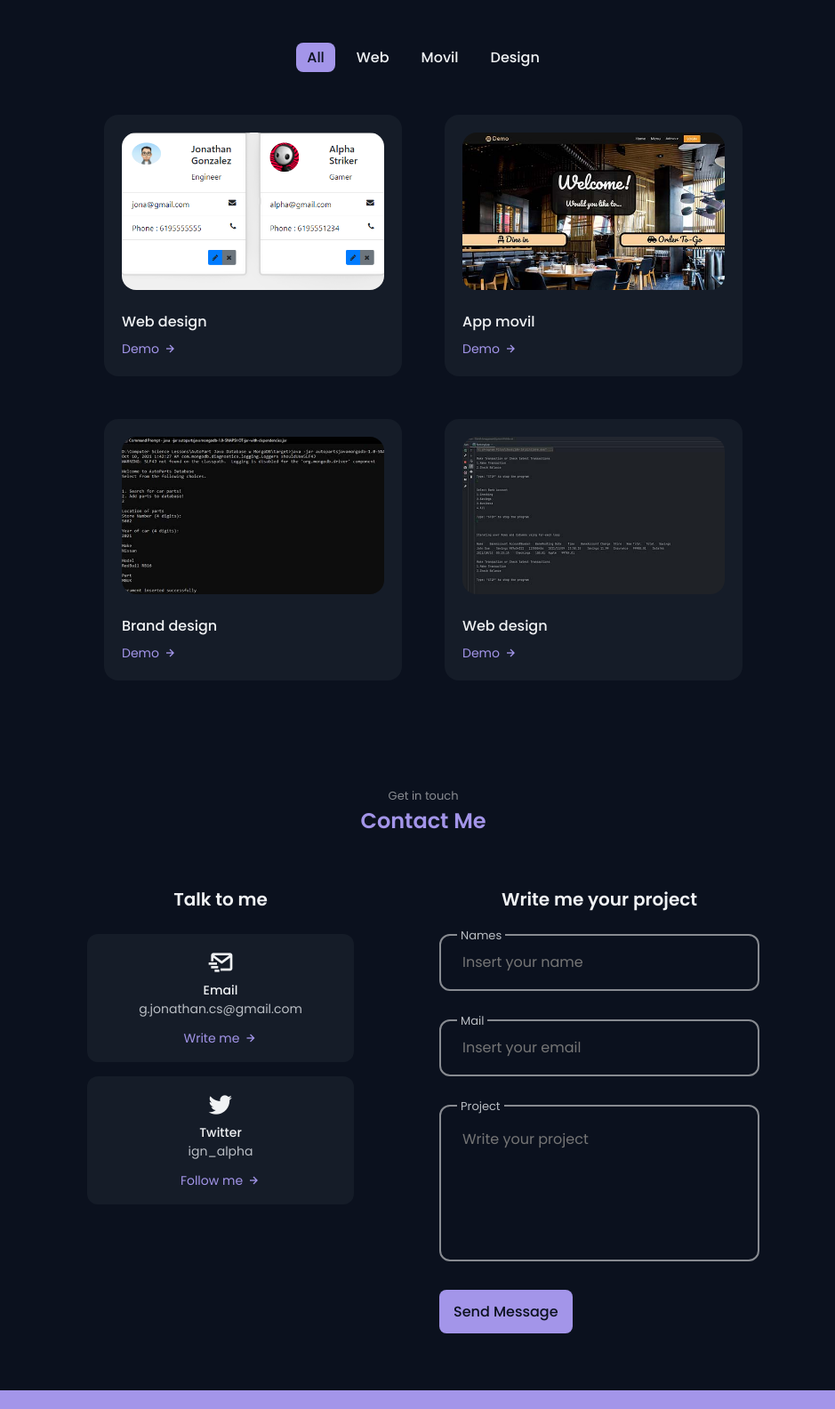
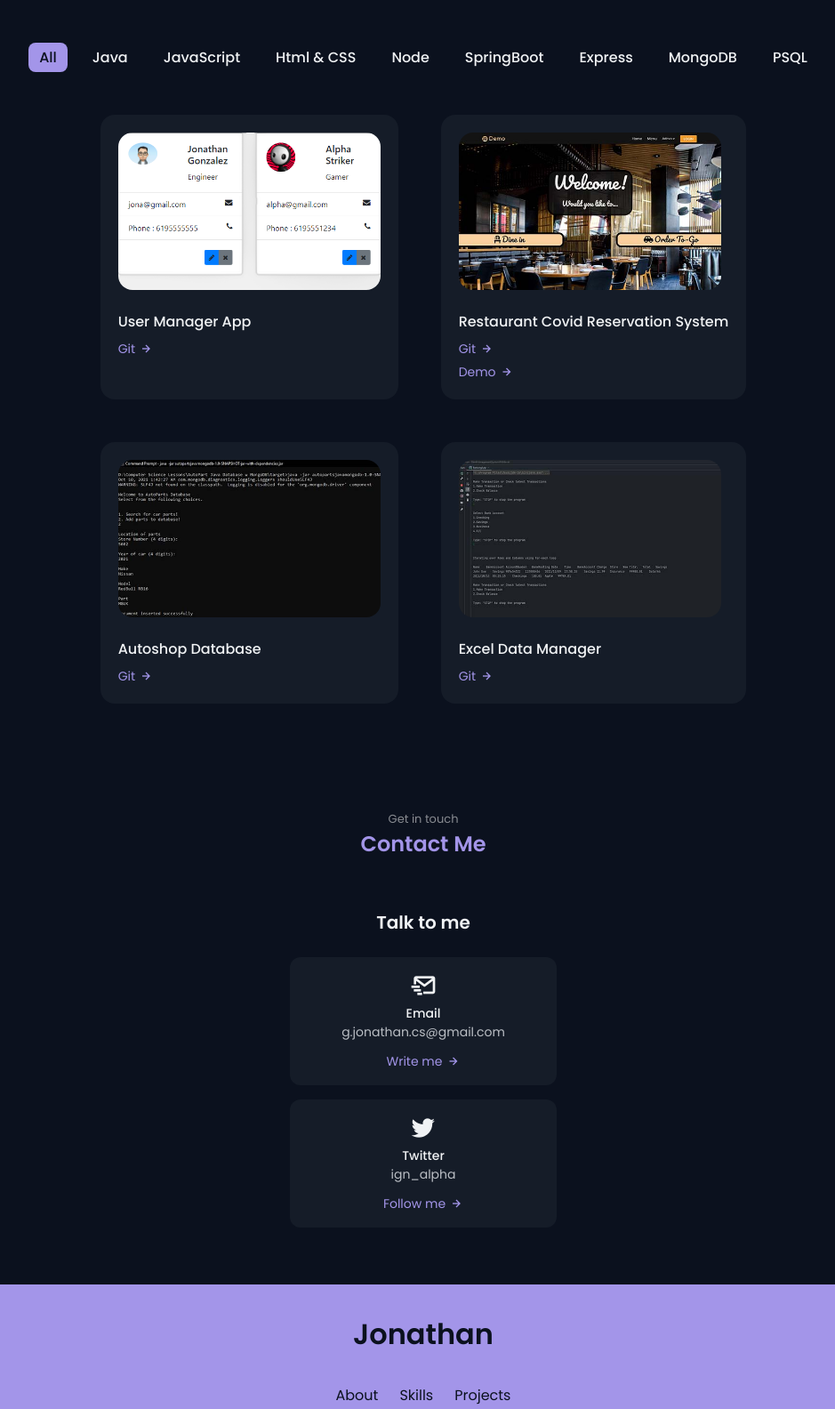
Before and after one commit to alpha-cs/CustomPortfolioWebsite, a plain HTML site: page index.html in a window 1280 px wide. Shown: the part 2700-4284 px from the top of the page at 89% size, without its empty margins (164-1103 px from the left). Drawn offline with nearby package versions, Linux system fonts and the light colour scheme.

Commit message:
QOL update

```diff
--- a/assets/scss/theme/_theme.scss
+++ b/assets/scss/theme/_theme.scss
@@ -60,6 +60,9 @@ body.light-theme{
 .light-theme .about__box{
     box-shadow: 0 2px 8px hsla(var(--second-hue), 48%, 8%, .1);
 }
+.light-theme .about__box:hover{
+    box-shadow: 0 2px 8px hsla(var(--second-hue), 48%, 8%, .1);
+}
 
 .light-theme .skills__content,
 .light-theme .services__card,
--- a/index.html
+++ b/index.html
@@ -148,6 +148,7 @@
 
         <!--=============== SKILLS ===============-->
         <section class="skills section" id="skills">
+            <a href="#skills" class="home__scroll"></a>
             <span class="section__subtitle">My abilities</span>
             <h2 class="section__title">My Experience</h2>
 
@@ -455,118 +456,78 @@
         </section>
 
         <!--=============== WORK ===============-->
+        <a href="#work" class="home__scroll"></a>
         <section class="work section" id="work">
             <span class="section__subtitle">My Portfolio</span>
             <h2 class="section__title">Recent Works</h2>
 
             <div class="work__filters">
                 <span class="work__item active-work" data-filter='all'>All</span>
-                <span class="work__item" data-filter='.web'>Web</span>
-                <span class="work__item" data-filter='.movil'>Movil</span>
-                <span class="work__item" data-filter='.design'>Design</span>
+                <span class="work__item" data-filter='.java'>Java</span>
+                <span class="work__item" data-filter='.javascript'>JavaScript</span>
+                <span class="work__item" data-filter='.html'>Html & CSS</span>
+                <span class="work__item" data-filter='.node'>Node</span>
+                <span class="work__item" data-filter='.springboot'>SpringBoot</span>
+                <span class="work__item" data-filter='.express'>Express</span>
+                <span class="work__item" data-filter='.mongodb'>MongoDB</span>
+                <span class="work__item" data-filter='.psql'>PSQL</span>
             </div>
 
             <div class="work__container container grid">
-                <div class="work__card mix web">
+                <!-- Div class changes filter -->
+                <div class="work__card mix java html psql springboot">
                     <img src="assets/img/work1.png" alt="" class="work__img">
 
-                    <h3 class="work__title">Web design</h3>
+                    <h3 class="work__title">User Manager App</h3>
 
-                    <a href="" class="work__button">
-                        Demo <i class='bx bx-right-arrow-alt work__icon'></i>
+                    <a href="https://github.com/Gjonathan252/User-Manager-Application" target="_blank" class="work__button">
+                        Git <i class='bx bx-right-arrow-alt work__icon'></i>
                     </a>
                 </div>
 
-                <div class="work__card mix movil">
+                <div class="work__card mix javascript node express mongodb html">
                     <img src="assets/img/work2.jpg" alt="" class="work__img">
 
-                    <h3 class="work__title">App movil</h3>
+                    <h3 class="work__title">Restaurant Covid Reservation System</h3>
 
-                    <a href="" class="work__button">
+                    <a href="https://github.com/Gjonathan252/Team-Salesforce" target="_blank" class="work__button">
+                        Git <i class='bx bx-right-arrow-alt work__icon'></i>
+                    </a>
+                    <a href="https://reservationforce.herokuapp.com/public/index.html" target="_blank" class="work__button demo__button">
                         Demo <i class='bx bx-right-arrow-alt work__icon'></i>
+                    </a>
+
+                </div>
+
+                <div class="work__card mix java mongodb springboot">
+                    <img src="assets/img/work3.jpg" alt="" class="work__img">
+
+                    <h3 class="work__title">Autoshop Database</h3>
+
+                    <a href="https://github.com/Gjonathan252/AutoPart-Java-Database-w-MongoDB" target="_blank" class="work__button">
+                        Git <i class='bx bx-right-arrow-alt work__icon'></i>
                     </a>
                 </div>
 
-                <div class="work__card mix design">
-                    <img src="assets/img/work3.jpg" alt="" class="work__img">
+                <div class="work__card mix java mongodb springboot">
+                    <img src="assets/img/work4.jpg" alt="" class="work__img">
 
-                    <h3 class="work__title">Brand design</h3>
+                    <h3 class="work__title">Excel Data Manager</h3>
 
-                    <a href="" class="work__button">
-                        Demo <i class='bx bx-right-arrow-alt work__icon'></i>
+                    <a href="https://github.com/Gjonathan252/Excel-Bank-Management-Java" target="_blank" class="work__button">
+                        Git <i class='bx bx-right-arrow-alt work__icon'></i>
                     </a>
                 </div>
-
-                <div class="work__card mix web">
-                    <img src="assets/img/work4.jpg" alt="" class="work__img">
-
-                    <h3 class="work__title">Web design</h3>
-
-                    <a href="" class="work__button">
-                        Demo <i class='bx bx-right-arrow-alt work__icon'></i>
-                    </a>
-                </div>
-
-                <!-- <div class="work__card mix movil">
-                    <img src="assets/img/work5.jpg" alt="" class="work__img">
-
-                    <h3 class="work__title">App movil</h3>
-
-                    <a href="" class="work__button">
-                        Demo <i class='bx bx-right-arrow-alt work__icon'></i>
-                    </a>
-                </div> -->
             </div>
         </section>
-
-        <!-- =============== TESTIMONIALS ===============
-        <section class="testimonial section">
-            <span class="section__subtitle">My clients say</span>
-            <h2 class="section__title">Testimonial</h2>
-
-            <div class="testimonial__container container swiper">
-                <div class="swiper-wrapper">
-                    <div class="testimonial__card swiper-slide">
-                        <img src="assets/img/testimonial1.png" alt="" class="testimonial__img">
-
-                        <h3 class="testimonial__name">Jhon Doe</h3>
-                        <p class="testimonial__description">
-                            A really good job, all aspects of the project were
-                            followed step by step and with good results.
-                        </p>
-                    </div>
-
-                    <div class="testimonial__card swiper-slide">
-                        <img src="assets/img/testimonial2.png" alt="" class="testimonial__img">
-
-                        <h3 class="testimonial__name">Paula Vusy</h3>
-                        <p class="testimonial__description">
-                            A really good job, all aspects of the project were
-                            followed step by step and with good results.
-                        </p>
-                    </div>
-
-                    <div class="testimonial__card swiper-slide">
-                        <img src="assets/img/testimonial3.png" alt="" class="testimonial__img">
-
-                        <h3 class="testimonial__name">Sara Cill</h3>
-                        <p class="testimonial__description">
-                            A really good job, all aspects of the project were
-                            followed step by step and with good results.
-                        </p>
-                    </div>
-                </div>
-
-                <div class="swiper-pagination"></div>
-            </div>
-        </section> -->
 
         <!--=============== CONTACT ===============-->
         <section class="contact section" id="contact">
             <span class="section__subtitle">Get in touch</span>
             <h2 class="section__title">Contact Me</h2>
 
-            <div class="contact__container container grid">
+            <div class="contact__container container">
+                <!-- if contact me is added the add grid to contact__container for spacing -->
                 <div class="contact__content">
                     <h3 class="contact__title">Talk to me</h3>
 
@@ -582,17 +543,7 @@
                             </a>
                         </div>
 
-                        <!-- <div class="contact__card">
-                            <i class='bx bxl-whatsapp contact__card-icon'></i>
-                            <h3 class="contact__card-title">Phone</h3>
-                            <span class="contact__card-data">(619)555-5555</span> -->
-
-                            <!-- Insert a real number plus country code -->
-                            <!-- <a href="https://api.whatsapp.com/send?phone=5555555555&text=Hello, more information!"
-                                target="_blank" class="contact__button">
-                                Write me <i class='bx bx-right-arrow-alt contact__button-icon'></i>
-                            </a>
-                        </div> -->
+                        <!-- Contact Number goes here -->
 
                         <div class="contact__card">
                             <i class='bx bxl-twitter contact__card-icon'></i>
@@ -602,37 +553,12 @@
                             <a href="https://twitter.com/ign_alpha" target="_blank" class="contact__button">
                                 Follow me <i class='bx bx-right-arrow-alt contact__button-icon'></i>
                             </a>
-                            <!-- Insert your brand name or profile -->
-                            <!-- <a href="https://m.me/bedimcode" target="_blank" class="contact__button">
-                                Follow me <i class='bx bx-right-arrow-alt contact__button-icon'></i>
-                            </a> -->
                         </div>
                     </div>
                 </div>
 
-                <div class="contact__content">
-                    <h3 class="contact__title">Write me your project</h3>
+                <!-- Contact me goes here -->
 
-                    <form action="" class="contact__form">
-                        <div class="contact__form-div">
-                            <label class="contact__form-tag">Names</label>
-                            <input type="text" placeholder="Insert your name" class="contact__form-input">
-                        </div>
-
-                        <div class="contact__form-div">
-                            <label class="contact__form-tag">Mail</label>
-                            <input type="email" placeholder="Insert your email" class="contact__form-input">
-                        </div>
-
-                        <div class="contact__form-div contact__form-area">
-                            <label class="contact__form-tag">Project</label>
-                            <textarea name="" id="" cols="30" rows="10" placeholder="Write your project"
-                                class="contact__form-input"></textarea>
-                        </div>
-
-                        <button class="button">Send Message</button>
-                    </form>
-                </div>
             </div>
         </section>
     </main>
@@ -647,27 +573,27 @@
                     <a href="#about" class="footer__link">About</a>
                 </li>
                 <li>
-                    <a href="#work" class="footer__link">Projects</a>
+                    <a href="#skills" class="footer__link">Skills</a>
                 </li>
                 <li>
-                    <a href="#testimonial" class="footer__link">Testimonials</a>
+                    <a href="#work" class="footer__link">Projects</a>
                 </li>
             </ul>
 
             <ul class="footer__social">
-                <a href="https://www.facebook.com/" target="_blank" class="footer__social-link">
-                    <i class='bx bxl-facebook'></i>
+                <a href="https://www.linkedin.com/in/jonathan-gonzalez-delacruz/" target="_blank" class="footer__social-link">
+                    <i class='bx bxl-linkedin-square'></i>
                 </a>
-                <a href="https://www.instagram.com/" target="_blank" class="footer__social-link">
-                    <i class='bx bxl-instagram'></i>
+                <a href="https://github.com/Gjonathan252" target="_blank" class="footer__social-link">
+                    <i class='bx bxl-github'></i>
                 </a>
-                <a href="https://twitter.com/" target="_blank" class="footer__social-link">
+                <a href="https://twitter.com/ign_alpha" target="_blank" class="footer__social-link">
                     <i class='bx bxl-twitter'></i>
                 </a>
             </ul>
 
             <span class="footer__copy">
-                &#169; Bedimcode. All rigths reserved
+                &#169; Jonathan Gonzalez Delacruz 2022
             </span>
         </div>
     </footer>
```
Also changed, not shown: assets/css/styles.css.
